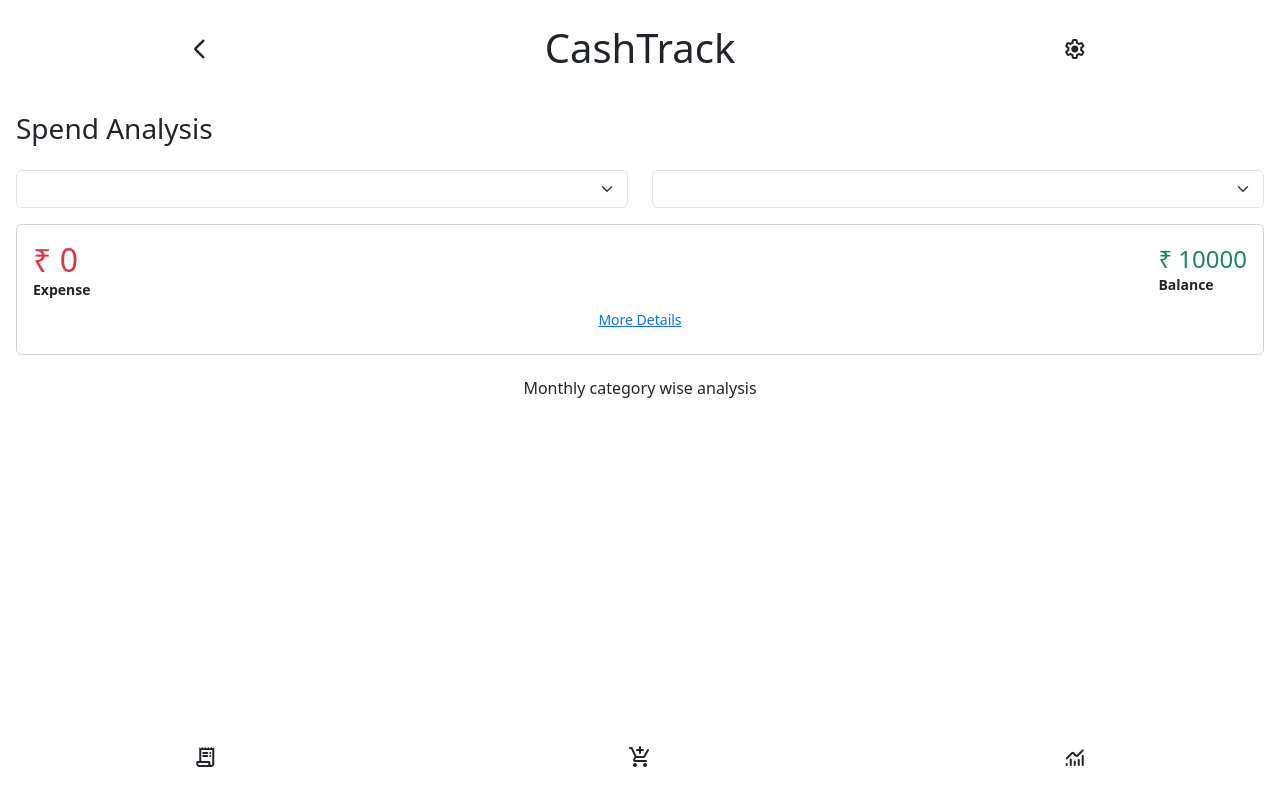
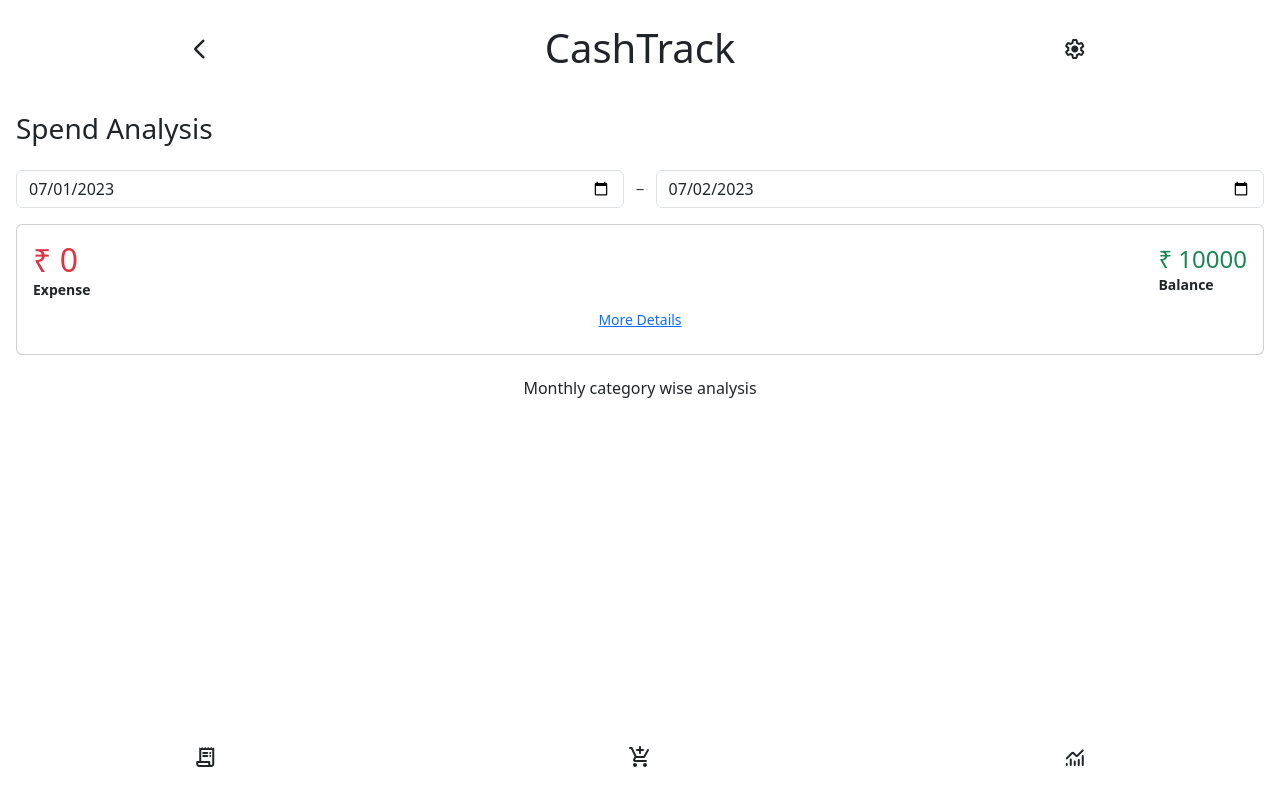
Before and after one commit to prateek18801/budgt, a React (Vite) app: page /stats in a window 1280 px wide. Built offline with nearby package versions, Linux system fonts and the light colour scheme.

Commit message:
Implement date range

```diff
--- a/src/pages/ExpenseAnalysis.tsx
+++ b/src/pages/ExpenseAnalysis.tsx
@@ -10,17 +10,15 @@ import useLocalStorage from '../hooks/useLocalStorage';
 const ExpenseAnalysis: React.FC = () => {
 
     const [expenses] = useLocalStorage('EXPENSES', []);
-    const [month, setMonth] = useState<string>((new Date().getMonth() + 1).toString());
-    const [year, setYear] = useState<string>(new Date().getFullYear().toString());
+    const [fromDate, setFromDate] = useState<string>(`${new Date().getFullYear()}-${('0' + (new Date().getMonth() + 1)).slice(-2)}-01`);
+    const [toDate, setToDate] = useState<string>(`${new Date().getFullYear()}-${('0' + (new Date().getMonth() + 1)).slice(-2)}-${('0' + new Date().getDate()).slice(-2)}`);
 
     const categoryAmountSum = {};
     const dateAmountSum = {};
     let totalExpenditure = 0;
-    const months: Set<string> = new Set();
-    const years: Set<string> = new Set();
 
     expenses.forEach(expense => {
-        if (+month === +expense.date.split('-')[1] && year === expense.date.split('-')[0]) {
+        if (expense.date >= fromDate && expense.date <= toDate) {
             // distribute by category for pi chart
             if (expense.category in categoryAmountSum) categoryAmountSum[expense.category] += (+expense.amount);
             else categoryAmountSum[expense.category] = +expense.amount;
@@ -31,8 +29,6 @@ const ExpenseAnalysis: React.FC = () => {
 
             totalExpenditure += +expense.amount;
         }
-        months.add(expense.date.split('-')[1]);
-        years.add(expense.date.split('-')[0]);
     });
 
     const pieChartData = Object.keys(categoryAmountSum).map(key => ({ category: key, amount: categoryAmountSum[key] }));
@@ -43,20 +39,8 @@ const ExpenseAnalysis: React.FC = () => {
             <h3 className='mb-4'>Spend Analysis</h3>
             <Form.Group className='mb-3'>
                 <Row>
-                    <Col>
-                        <Form.Select onChange={(e) => { setMonth(e.target.value) }}>
-                            {[...months].map(month => (
-                                <option key={month} value={month}>{new Date(new Date().setMonth(+month - 1)).toLocaleString('default', { month: 'long' })}</option>
-                            ))}
-                        </Form.Select>
-                    </Col>
-                    <Col>
-                        <Form.Select onChange={(e) => { setYear(e.target.value) }}>
-                            {[...years].map(year => (
-                                <option key={year} value={year}>{year}</option>
-                            ))}
-                        </Form.Select>
-                    </Col>
+                    <Col><Form.Control type='date' value={fromDate} onChange={e => setFromDate(e.target.value)} /></Col>_
+                    <Col><Form.Control type='date' value={toDate} onChange={e => setToDate(e.target.value)} /></Col>
                 </Row>
             </Form.Group>
 
```
